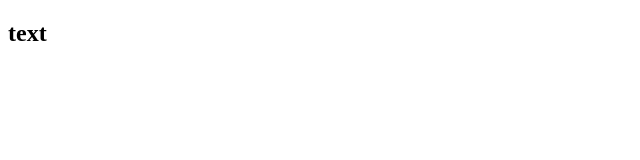
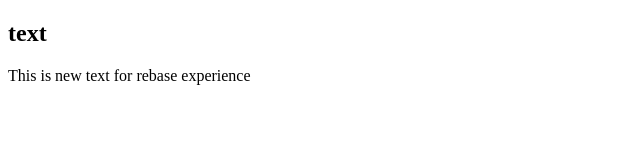
Before and after one commit to chrisjm093/myfirstrepo, a plain HTML site: page index.html in a window 1280 px wide. Shown: the whole page, without its empty margins (0-640 px from the left). Drawn offline with Linux system fonts and the light colour scheme.

Commit message:
Text added to html

```diff
--- a/index.html
+++ b/index.html
@@ -8,6 +8,7 @@
     <body>
        <!-- <h1>Text is fun</h1> -->
        <h2>text</h2>
+       <p>This is new text for rebase experience</p>
     </body>
 
 </html>
```
